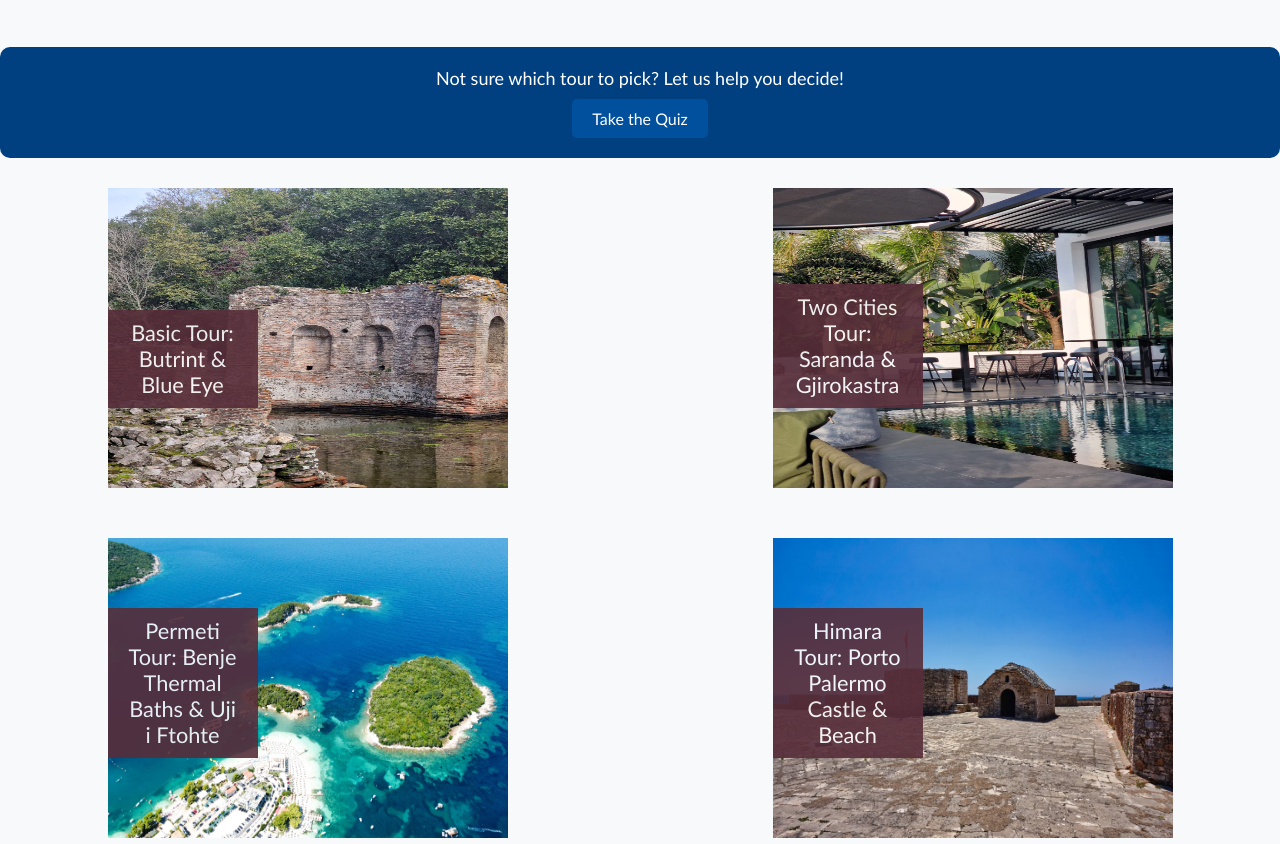
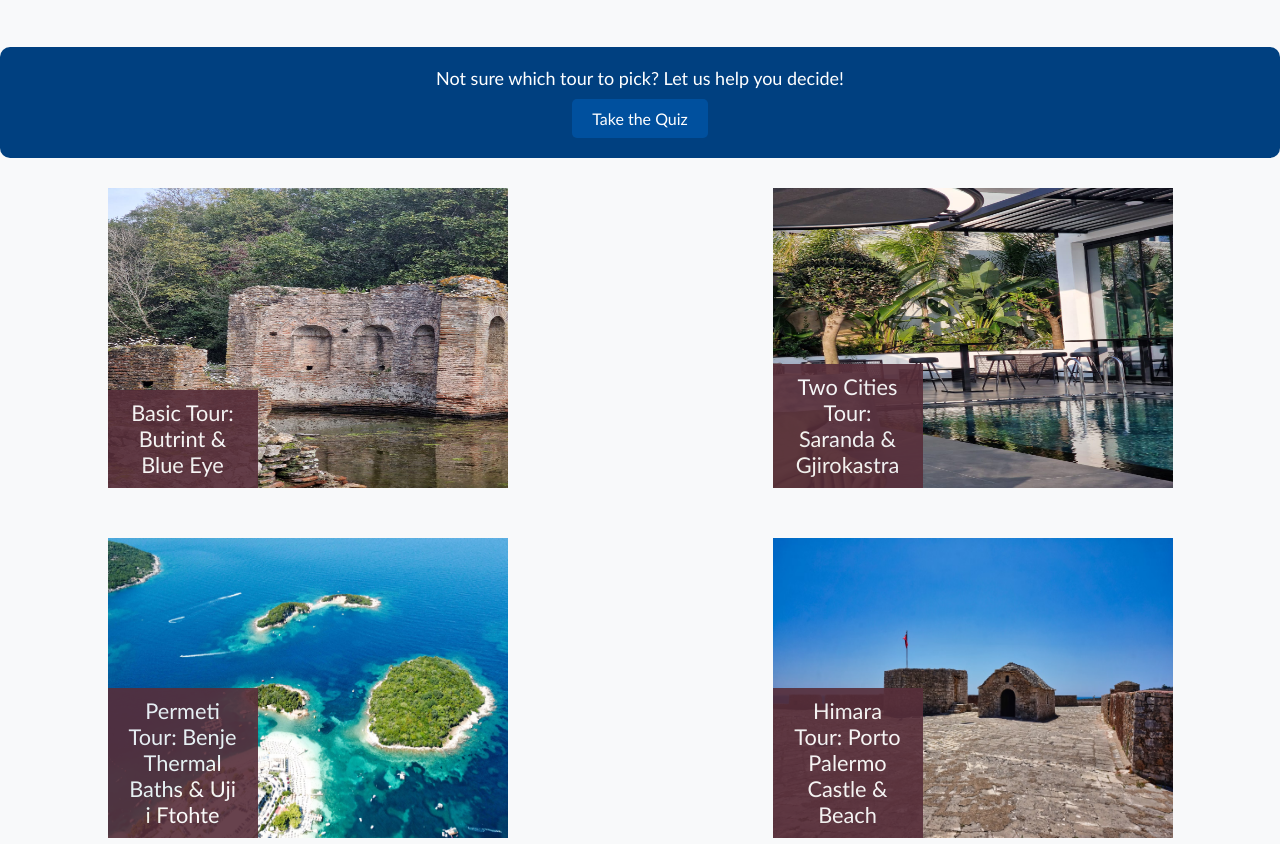
Before and after one commit to enrik33/pompea, a plain HTML site: page index.html in a window 1280 px wide. Shown: the part 1787-2631 px from the top of the page. Drawn offline with nearby package versions, Linux system fonts and the light colour scheme.

Commit message:
fix: adjust text block position for improved layout consistency

```diff
--- a/assets/css/styles.css
+++ b/assets/css/styles.css
@@ -855,7 +855,7 @@ a.gmail:hover {
 
     .text-block {
         position: absolute;
-        bottom: 80px;
+        bottom: 0;
         background-color: #572E3A;
         /* Semi-transparent background */
         opacity: 90%;
```
